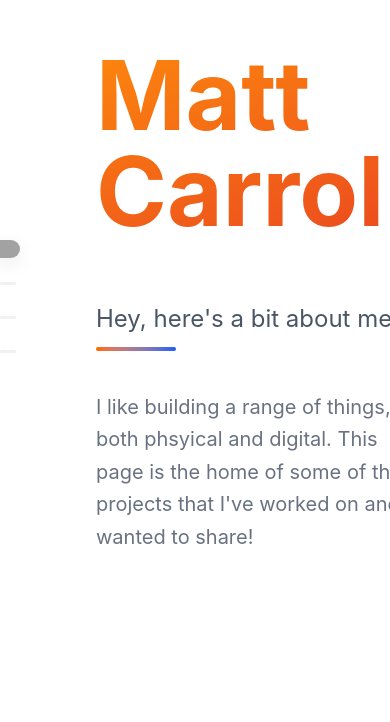
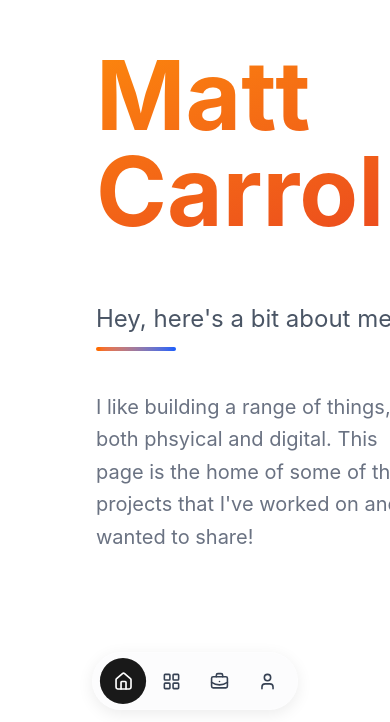
Before and after one commit to mattcar15/Portfolio, a Next.js app: page / in a window 390 px wide. Shown: the part 122-844 px from the top of the page. Built offline with nearby package versions, Linux system fonts and the light colour scheme; a web font is replaced by a local one.

Commit message:
menu improvements

```diff
--- a/src/components/SideNav.tsx
+++ b/src/components/SideNav.tsx
@@ -1,7 +1,7 @@
 'use client';
 
-import { useCallback, useEffect, useRef, useState } from 'react';
-import type { CSSProperties, PointerEvent as ReactPointerEvent } from 'react';
+import { useState, useEffect, useRef } from 'react';
+import { Home, LayoutGrid, BriefcaseBusiness, User } from 'lucide-react';
 
 type Section = {
   id: string;
@@ -14,382 +14,159 @@ type SideNavProps = {
   onNavigate: (sectionId: string) => void;
 };
 
-const SPRING_TIMING = 'cubic-bezier(0.34, 1.56, 0.64, 1)';
-const ACTIVE_HEIGHT = 18;
-const ACTIVE_MIN_WIDTH = 20;
-const INACTIVE_LINE_LENGTH = 16;
-const INACTIVE_LINE_THICKNESS = 3;
-const MAX_DRAG_STRETCH = 0.6;
+const iconMap = {
+  intro: Home,
+  projects: LayoutGrid,
+  resume: BriefcaseBusiness,
+  contact: User,
+};
 
 export function SideNav({ sections, activeSection, onNavigate }: SideNavProps) {
-  const [localActive, setLocalActive] = useState(activeSection);
-  const [showMobileLabel, setShowMobileLabel] = useState(false);
-  const [isDragging, setIsDragging] = useState(false);
-  const [dragStretch, setDragStretch] = useState(0);
-  const [dragDirection, setDragDirection] = useState<'up' | 'down' | null>(null);
-  const [isPointerActive, setIsPointerActive] = useState(false);
-  const [isDesktopHovering, setIsDesktopHovering] = useState(false);
-
-  const sectionsRef = useRef(sections);
-  const activeSectionRef = useRef(activeSection);
-  const onNavigateRef = useRef(onNavigate);
-  const buttonRefs = useRef<(HTMLButtonElement | null)[]>([]);
-
-  const labelTimeoutRef = useRef<ReturnType<typeof setTimeout> | null>(null);
-  const pointerIdRef = useRef<number | null>(null);
-  const isDraggingRef = useRef(false);
-  const dragStartYRef = useRef(0);
-  const draggedRef = useRef(false);
+  const [hoveredSection, setHoveredSection] = useState<string | null>(null);
+  const [isMenuHovered, setIsMenuHovered] = useState(false);
+  const [showMobileNav, setShowMobileNav] = useState(true);
+  const lastScrollY = useRef(0);
+  const isProgrammaticScroll = useRef(false);
+  const programmaticScrollTimeout = useRef<ReturnType<typeof setTimeout> | null>(null);
 
   useEffect(() => {
-    sectionsRef.current = sections;
-  }, [sections]);
+    const handleScroll = () => {
+      const currentScrollY = window.scrollY;
 
-  useEffect(() => {
-    onNavigateRef.current = onNavigate;
-  }, [onNavigate]);
-
-  useEffect(() => {
-    activeSectionRef.current = activeSection;
-    setLocalActive(activeSection);
-  }, [activeSection]);
-
-  const clearLabelTimeout = useCallback(() => {
-    if (labelTimeoutRef.current) {
-      clearTimeout(labelTimeoutRef.current);
-      labelTimeoutRef.current = null;
-    }
-  }, []);
-
-  const hideMobileLabel = useCallback(() => {
-    clearLabelTimeout();
-    setShowMobileLabel(false);
-  }, [clearLabelTimeout]);
-
-  const showMobileLabelTemporarily = useCallback(() => {
-    clearLabelTimeout();
-    setShowMobileLabel(true);
-    labelTimeoutRef.current = setTimeout(() => {
-      setShowMobileLabel(false);
-      labelTimeoutRef.current = null;
-    }, 1600);
-  }, [clearLabelTimeout]);
-
-  const handleWindowPointerMove = useCallback(
-    (event: PointerEvent) => {
-      if (!isDraggingRef.current || pointerIdRef.current !== event.pointerId) {
+      // Don't hide during programmatic scrolling
+      if (isProgrammaticScroll.current) {
+        lastScrollY.current = currentScrollY;
         return;
       }
 
-      event.preventDefault();
-
-      const buttons = buttonRefs.current;
-      if (!buttons.length) {
-        return;
+      if (currentScrollY < 50) {
+        // Always show at top
+        setShowMobileNav(true);
+      } else if (currentScrollY > lastScrollY.current) {
+        // Scrolling down
+        setShowMobileNav(false);
+      } else if (lastScrollY.current - currentScrollY > 10) {
+        // Scrolling up with some threshold
+        setShowMobileNav(true);
       }
 
-      let closestIndex = -1;
-      let smallestDistance = Number.POSITIVE_INFINITY;
+      lastScrollY.current = currentScrollY;
+    };
 
-      buttons.forEach((button, index) => {
-        if (!button) {
-          return;
-        }
-        const rect = button.getBoundingClientRect();
-        const centerY = rect.top + rect.height / 2;
-        const distance = Math.abs(event.clientY - centerY);
-
-        if (distance < smallestDistance) {
-          smallestDistance = distance;
-          closestIndex = index;
-        }
-      });
-
-      if (closestIndex === -1) {
-        return;
+    window.addEventListener('scroll', handleScroll, { passive: true });
+    return () => {
+      window.removeEventListener('scroll', handleScroll);
+      if (programmaticScrollTimeout.current) {
+        clearTimeout(programmaticScrollTimeout.current);
       }
-
-      const nextSection = sectionsRef.current[closestIndex];
-      if (!nextSection) {
-        return;
-      }
-
-      if (Math.abs(event.clientY - dragStartYRef.current) > 6) {
-        draggedRef.current = true;
-      }
-
-      if (nextSection.id !== activeSectionRef.current) {
-        activeSectionRef.current = nextSection.id;
-        setLocalActive(nextSection.id);
-        setShowMobileLabel(true);
-        onNavigateRef.current(nextSection.id);
-      }
-
-      const activeButton = buttons[closestIndex];
-      if (activeButton) {
-        const rect = activeButton.getBoundingClientRect();
-        const activeCenterY = rect.top + rect.height / 2;
-        const offset = event.clientY - activeCenterY;
-        const stretch = Math.min(Math.abs(offset) / 140, MAX_DRAG_STRETCH);
-        setDragStretch(stretch);
-        if (Math.abs(offset) < 4) {
-          setDragDirection(null);
-        } else {
-          setDragDirection(offset < 0 ? 'up' : 'down');
-        }
-      } else {
-        setDragStretch(0);
-        setDragDirection(null);
-      }
-    },
-    [],
-  );
-
-  const handleWindowPointerUp = useCallback(
-    (event: PointerEvent) => {
-      if (pointerIdRef.current !== event.pointerId) {
-        return;
-      }
-
-      pointerIdRef.current = null;
-      isDraggingRef.current = false;
-      setIsDragging(false);
-      setIsPointerActive(false);
-      setDragStretch(0);
-      setDragDirection(null);
-      const didDrag = draggedRef.current;
-      draggedRef.current = false;
-
-      window.removeEventListener('pointermove', handleWindowPointerMove);
-      window.removeEventListener('pointerup', handleWindowPointerUp);
-      window.removeEventListener('pointercancel', handleWindowPointerUp);
-
-      if (didDrag) {
-        clearLabelTimeout();
-        labelTimeoutRef.current = setTimeout(() => {
-          setShowMobileLabel(false);
-          labelTimeoutRef.current = null;
-        }, 200);
-      }
-    },
-    [clearLabelTimeout, handleWindowPointerMove],
-  );
-
-  useEffect(() => {
-    return () => {
-      window.removeEventListener('pointermove', handleWindowPointerMove);
-      window.removeEventListener('pointerup', handleWindowPointerUp);
-      window.removeEventListener('pointercancel', handleWindowPointerUp);
-      clearLabelTimeout();
     };
-  }, [clearLabelTimeout, handleWindowPointerMove, handleWindowPointerUp]);
-
-  const handleMobilePointerDown = useCallback(
-    (sectionId: string) => (event: ReactPointerEvent<HTMLButtonElement>) => {
-      setIsPointerActive(true);
-      if (event.pointerType === 'mouse' && event.button !== 0) {
-        return;
-      }
-      clearLabelTimeout();
-
-      if (sectionId !== activeSectionRef.current) {
-        setShowMobileLabel(false);
-        return;
-      }
-
-      pointerIdRef.current = event.pointerId;
-      isDraggingRef.current = true;
-      setIsDragging(true);
-      dragStartYRef.current = event.clientY;
-      draggedRef.current = false;
-      setDragStretch(0);
-      setDragDirection(null);
-      setShowMobileLabel(true);
-
-      window.addEventListener('pointermove', handleWindowPointerMove, { passive: false });
-      window.addEventListener('pointerup', handleWindowPointerUp);
-      window.addEventListener('pointercancel', handleWindowPointerUp);
-    },
-    [clearLabelTimeout, handleWindowPointerMove, handleWindowPointerUp],
-  );
-
-  const handleMobileClick = useCallback(
-    (sectionId: string) => () => {
-      setIsPointerActive(false);
-      if (sectionId !== activeSectionRef.current) {
-        activeSectionRef.current = sectionId;
-        setLocalActive(sectionId);
-        hideMobileLabel();
-        onNavigateRef.current(sectionId);
-        return;
-      }
-
-      if (draggedRef.current) {
-        draggedRef.current = false;
-        return;
-      }
-
-      showMobileLabelTemporarily();
-    },
-    [hideMobileLabel, showMobileLabelTemporarily],
-  );
-
-  const handleMobilePointerEnd = useCallback(() => {
-    setIsPointerActive(false);
   }, []);
 
-  const navElevated = isPointerActive || showMobileLabel || isDragging || isDesktopHovering;
-  const activeNodeColor = navElevated ? 'rgba(22, 22, 22, 0.95)' : 'rgba(22, 22, 22, 0.72)';
-  const inactiveLineColor = navElevated ? 'rgba(215, 215, 215, 0.84)' : 'rgba(200, 200, 200, 0.46)';
-  const labelStyleBase: CSSProperties = {
-    backgroundColor: 'rgba(15, 15, 15, 0.9)',
-  };
-  const railStyle: CSSProperties = {
-    paddingLeft: 0,
-    paddingRight: 4,
-    touchAction: isDragging ? 'none' : 'auto',
-    opacity: navElevated ? 1 : 0.55,
-    transition: `opacity 200ms ${SPRING_TIMING}`,
+  const handleClick = (sectionId: string) => {
+    // Mark as programmatic scroll
+    isProgrammaticScroll.current = true;
+    setShowMobileNav(true);
+
+    // Clear any existing timeout
+    if (programmaticScrollTimeout.current) {
+      clearTimeout(programmaticScrollTimeout.current);
+    }
+
+    // Re-enable scroll detection after animation completes
+    programmaticScrollTimeout.current = setTimeout(() => {
+      isProgrammaticScroll.current = false;
+      lastScrollY.current = window.scrollY;
+    }, 1000);
+
+    onNavigate(sectionId);
   };
 
   return (
     <>
-      <nav className="pointer-events-none fixed left-0 top-1/2 z-50 hidden -translate-y-1/2 md:inline-flex">
+      {/* Desktop Navigation - Left Side with Glassmorphic Style */}
+      <nav className="pointer-events-none fixed left-4 top-1/2 z-50 hidden -translate-y-1/2 md:inline-flex">
         <div
-          className="pointer-events-auto flex flex-col items-start gap-0.5"
-          style={railStyle}
-          onMouseEnter={() => setIsDesktopHovering(true)}
-          onMouseLeave={() => setIsDesktopHovering(false)}
+          className="pointer-events-auto flex flex-col gap-2"
+          onMouseEnter={() => setIsMenuHovered(true)}
+          onMouseLeave={() => setIsMenuHovered(false)}
         >
           {sections.map((section) => {
             const isActive = activeSection === section.id;
-            const showLabel = isActive && showMobileLabel;
-            const labelClasses = [
-              'pointer-events-none absolute left-full top-1/2 ml-3 -translate-y-1/2 rounded-full bg-black/85 px-4 py-1 text-sm font-semibold text-white shadow-lg transition-all duration-200',
-              showLabel ? 'opacity-100 translate-x-0' : 'opacity-0 -translate-x-2',
-              'group-hover:opacity-100 group-hover:translate-x-0 group-focus-visible:opacity-100 group-focus-visible:translate-x-0',
-            ].join(' ');
+            const isHovered = hoveredSection === section.id;
+            const Icon = iconMap[section.id as keyof typeof iconMap] || Home;
+            const showLabel = isHovered;
 
             return (
               <button
                 key={section.id}
                 type="button"
-                className="group relative flex h-9 w-14 items-center justify-start"
+                className="group relative flex items-center justify-center"
                 aria-label={section.label}
                 aria-current={isActive ? 'true' : undefined}
-                onClick={handleMobileClick(section.id)}
+                onClick={() => handleClick(section.id)}
+                onMouseEnter={() => setHoveredSection(section.id)}
+                onMouseLeave={() => setHoveredSection(null)}
               >
-                {isActive ? (
+                <div
+                  className={`
+                    flex h-11 w-11 items-center justify-center rounded-full transition-all duration-300
+                    ${isActive
+                      ? 'bg-black/90 text-white'
+                      : 'text-gray-700 hover:bg-gray-200/60 hover:text-gray-900'
+                    }
+                    ${!isMenuHovered ? 'scale-90' : 'scale-100'}
+                  `}
+                >
+                  <Icon size={20} strokeWidth={2} />
+                </div>
+
+                {showLabel && (
                   <span
-                    className="block"
+                    className="pointer-events-none absolute left-full top-1/2 ml-3 flex items-center whitespace-nowrap rounded-full bg-black/90 px-3 py-1.5 text-xs font-medium text-white shadow-lg backdrop-blur-sm"
                     style={{
-                      minWidth: ACTIVE_MIN_WIDTH + 6,
-                      height: ACTIVE_HEIGHT + 4,
-                      borderTopRightRadius: ACTIVE_HEIGHT + 8,
-                      borderBottomRightRadius: ACTIVE_HEIGHT + 8,
-                      borderTopLeftRadius: 0,
-                      borderBottomLeftRadius: 0,
-                      backgroundColor: activeNodeColor,
-                      boxShadow: '0 10px 28px rgba(0,0,0,0.22)',
+                      animation: 'fadeInSlide 200ms ease-out forwards',
                     }}
-                  />
-                ) : (
-                  <span
-                    className="block"
-                    style={{
-                      width: INACTIVE_LINE_LENGTH + 6,
-                      height: INACTIVE_LINE_THICKNESS + 1,
-                      borderRadius: INACTIVE_LINE_THICKNESS,
-                      backgroundColor: inactiveLineColor,
-                    }}
-                  />
+                  >
+                    {section.label}
+                  </span>
                 )}
-                <span className={labelClasses}>{section.label}</span>
               </button>
             );
           })}
         </div>
       </nav>
 
-      <nav className="pointer-events-none fixed left-0 top-1/2 z-50 -translate-y-1/2 inline-flex md:hidden">
-        <div className="pointer-events-auto flex flex-col items-start gap-0.5" style={railStyle}>
-          {sections.map((section, index) => {
-            const isActive = localActive === section.id;
-            const stretchAmount = isActive && isDragging ? dragStretch : 0;
-            const transformOrigin =
-              dragDirection === 'up'
-                ? 'left bottom'
-                : dragDirection === 'down'
-                  ? 'left top'
-                  : 'left center';
-            const showLabel = isActive && (showMobileLabel || isPointerActive);
+      {/* Mobile Navigation - Bottom */}
+      <nav className={`
+        pointer-events-none fixed bottom-0 left-0 right-0 z-50 inline-flex md:hidden
+        transition-transform duration-500 ease-in-out
+        ${showMobileNav ? 'translate-y-0' : 'translate-y-full'}
+      `}>
+        <div className="pointer-events-auto mx-auto mb-3 flex gap-1 rounded-full bg-gray-100/25 px-2 py-1.5 shadow-[0_4px_16px_rgba(0,0,0,0.08)] backdrop-blur-xl border border-white/20">
+          {sections.map((section) => {
+            const isActive = activeSection === section.id;
+            const Icon = iconMap[section.id as keyof typeof iconMap] || Home;
 
             return (
               <button
                 key={section.id}
-                ref={(element) => {
-                  buttonRefs.current[index] = element;
-                }}
                 type="button"
-                className="group relative flex h-8 w-9 items-center justify-start"
+                className="group relative flex flex-col items-center justify-center"
                 aria-label={section.label}
                 aria-current={isActive ? 'true' : undefined}
-                onPointerDown={handleMobilePointerDown(section.id)}
-                onPointerUp={handleMobilePointerEnd}
-                onPointerCancel={handleMobilePointerEnd}
-                onClick={handleMobileClick(section.id)}
+                onClick={() => handleClick(section.id)}
               >
-                {isActive ? (
-                  <span
-                    className="block"
-                    style={{
-                      minWidth: ACTIVE_MIN_WIDTH,
-                      height: ACTIVE_HEIGHT,
-                      borderTopRightRadius: ACTIVE_HEIGHT,
-                      borderBottomRightRadius: ACTIVE_HEIGHT,
-                      borderTopLeftRadius: 0,
-                      borderBottomLeftRadius: 0,
-                      backgroundColor: activeNodeColor,
-                      transform:
-                        stretchAmount > 0
-                          ? `scale(${1 + stretchAmount * 0.45}, ${1 + stretchAmount})`
-                          : 'scale(1, 1)',
-                      transformOrigin,
-                      transition: isDragging
-                        ? `transform 90ms linear, box-shadow 220ms ${SPRING_TIMING}, background-color 220ms ${SPRING_TIMING}`
-                        : `all 280ms ${SPRING_TIMING}`,
-                      boxShadow:
-                        showLabel || isDragging
-                          ? '0 14px 36px rgba(0,0,0,0.28)'
-                          : '0 6px 18px rgba(0,0,0,0.16)',
-                    }}
-                  />
-                ) : (
-                  <span
-                    className="block transition-transform"
-                    style={{
-                      width: INACTIVE_LINE_LENGTH,
-                      height: INACTIVE_LINE_THICKNESS,
-                      borderRadius: INACTIVE_LINE_THICKNESS,
-                      backgroundColor: inactiveLineColor,
-                      transitionDuration: '260ms',
-                      transitionTimingFunction: SPRING_TIMING,
-                      transform: 'scale(1)',
-                    }}
-                  />
-                )}
-                {showLabel ? (
-                  <span
-                    className="pointer-events-none absolute left-full top-1/2 ml-2 -translate-y-1/2 rounded-full bg-black/90 px-3 py-1 text-xs font-medium text-white shadow-lg"
-                    style={{
-                      transition: `opacity 200ms ${SPRING_TIMING}, transform 260ms ${SPRING_TIMING}`,
-                      opacity: 1,
-                      ...labelStyleBase,
-                    }}
-                  >
-                    {section.label}
-                  </span>
-                ) : null}
+                <div
+                  className={`
+                    flex h-11 w-11 items-center justify-center rounded-full transition-all duration-300
+                    ${isActive
+                      ? 'bg-black/90 text-white scale-105'
+                      : 'text-gray-700 active:bg-white/40 active:backdrop-blur-sm'
+                    }
+                  `}
+                >
+                  <Icon size={19} strokeWidth={2} />
+                </div>
               </button>
             );
           })}
```
Also changed, not shown: src/app/globals.css (+11 -0 lines).
